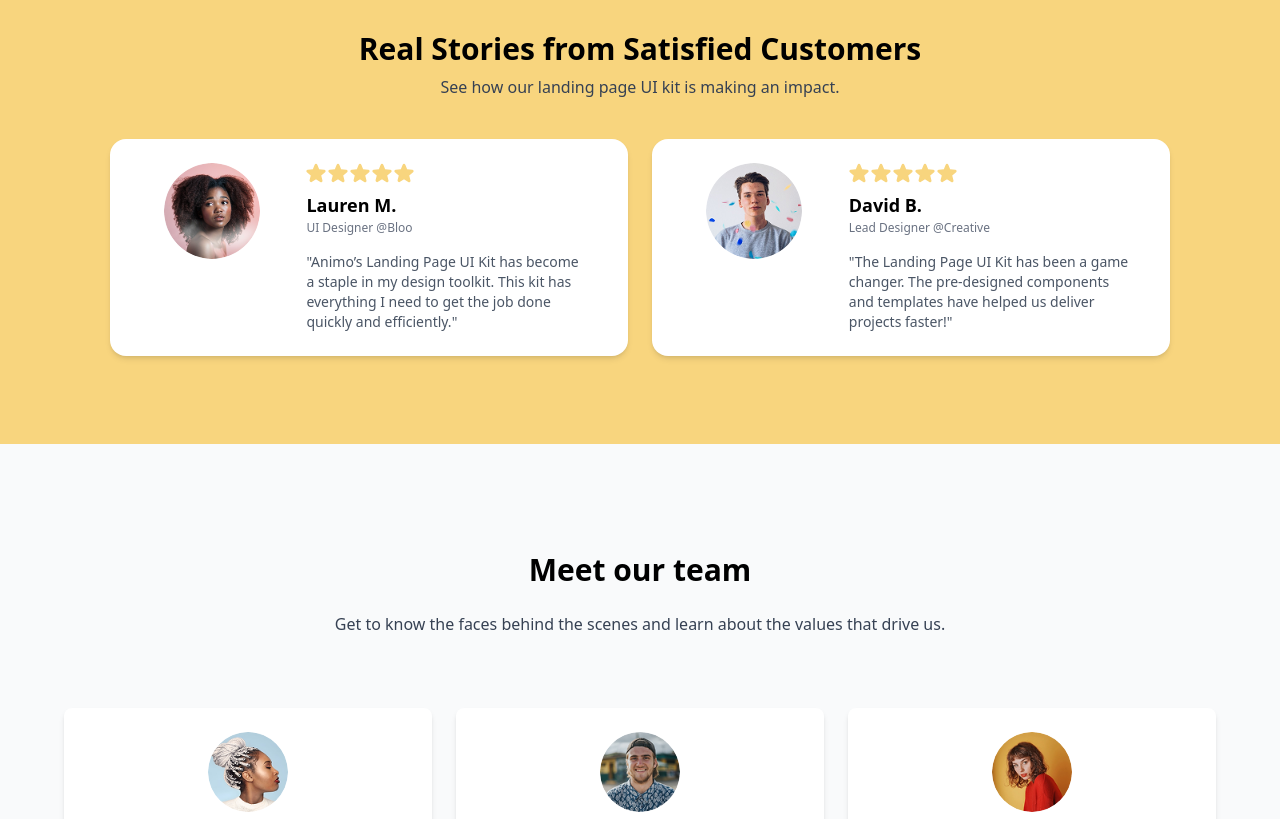
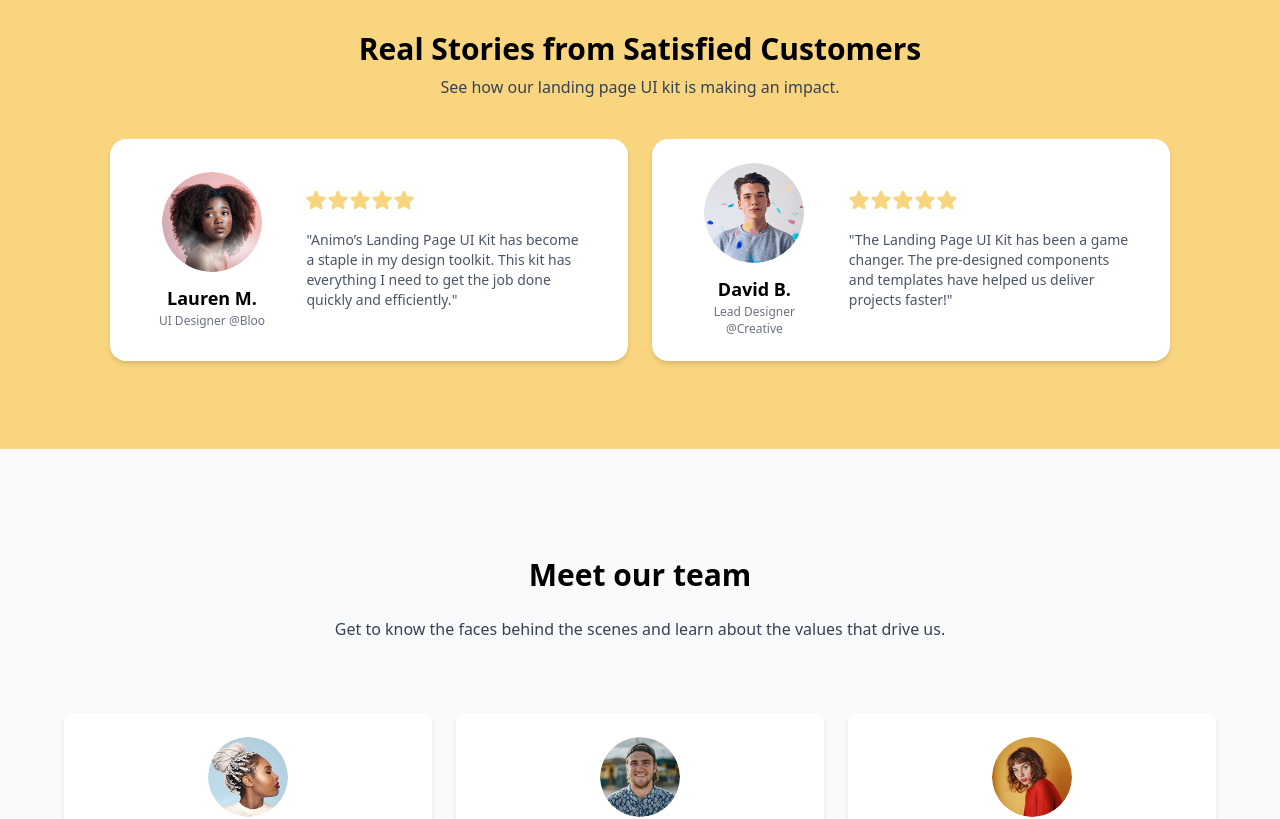
Before and after one commit to glowyboy/TestWebsite, a Nuxt app: page /Dashboard/Dash in a window 1280 px wide. Shown: the part 2260-3079 px from the top of the page. Built offline with nearby package versions, Linux system fonts and the light colour scheme.

Commit message:
Add files via upload

```diff
--- a/pages/Dashboard/Dash.vue
+++ b/pages/Dashboard/Dash.vue
@@ -10,10 +10,14 @@
           </div>
           <div class="hidden md:flex gap-4 items-center text-sm font-medium">
             <a href="#" class="text-[#009379] mr-10 font-semibold">Contact</a>
-            <a href="#" class="flex items-center justify-center gap-2 px-5 py-4 w-[162px] text-[#009379] h-[47px] bg-[#E5F4F2] rounded-2xl font-semibold">
+            <a href="#"
+     class=" transform transition-all duration-300 hover:bg-orange-500 hover:scale-105 flex items-center justify-center gap-2 px-5 py-4 w-[162px] h-[47px] text-[#009379] bg-[#E5F4F2] rounded-2xl font-semibold transition duration-300 hover:brightness-95">
     How it works
   </a>
-            <a href="#" class="flex items-center justify-center gap-2 px-5 py-4 w-[171px] h-[47px] bg-[#009379] text-white rounded-2xl font-semibold">
+
+  <!-- Get Started with hover animation -->
+  <a href="#"
+     class="flex items-center justify-center gap-2 px-5 py-4 w-[171px] h-[47px] bg-[#009379] text-white rounded-2xl font-semibold transform transition-all duration-300 hover:bg-orange-500 hover:scale-105">
     <img src="../../assets/images/RocketLaunch.png" />
     Get Started
   </a>
@@ -43,11 +47,16 @@
     <!-- Buttons -->
 <!-- Buttons -->
 <div class="mt-5 md:mt-6 mx-auto md:ml-5 flex flex-col sm:flex-row md:flex-row gap-3 sm:gap-6 justify-center md:justify-start items-center">
-      <a href="#" class=" font-poppins flex items-center justify-center gap-2 px-12 py-4 w-[221px] h-[55px] bg-[#009379] text-white rounded-2xl font-semibold">
+      <!-- Get Started (larger button with rocket icon) -->
+  <a href="#"
+     class="font-poppins flex items-center justify-center gap-2 px-12 py-4 w-[221px] h-[55px] bg-[#009379] text-white rounded-2xl font-semibold transform transition-all duration-300 hover:bg-orange-500 hover:scale-105">
     <img src="../../assets/images/RocketLaunch.png" />
     Get Started
   </a>
-      <a href="#" class="flex items-center justify-center gap-2 px-12 py-4 w-[202px] h-[55px] text-[#009379] bg-white border border-[#009379] rounded-2xl font-semibold">
+
+  <!-- How it works (white bordered) -->
+  <a href="#"
+     class=" transform transition-all duration-300 hover:bg-orange-500 hover:scale-105 flex items-center justify-center gap-2 px-12 py-4 w-[202px] h-[55px] text-[#009379] bg-white border border-[#009379] rounded-2xl font-semibold transition duration-300 hover:brightness-95">
     How it works
   </a>
     </div>
@@ -92,24 +101,23 @@
           Few good reasons why you should use Anima Landing Page UI Kit to make your own pages.
         </p>
       </div>
-
-      <!-- Feature Cards (left aligned content, even on mobile) -->
-      <div class="flex items-center p-6 bg-white w-full rounded-3xl justify-start">
+<!-- Feature Cards -->
+<div class="flex items-center p-6 bg-white w-full rounded-3xl justify-start transition-all duration-300 hover:bg-[#E5F4F2] hover:scale-105">
   <img src="../../assets/images/ufo1.svg" class="w-12 h-13 mr-4">
   <p class="text-lg text-[#2D2D2D] font-poppins">Fast building</p>
 </div>
 
-      <div class="flex items-center p-6 bg-white w-full rounded-3xl justify-start">
+<div class="flex items-center p-6 bg-white w-full rounded-3xl justify-start transition-all duration-300 hover:bg-[#E5F4F2] hover:scale-105">
   <img src="../../assets/images/ufo2.svg" class="w-12 h-13 mr-4">
   <p class="text-lg text-[#2D2D2D]">Easy to edit</p>
 </div>
 
-      <div class="flex items-center p-6 bg-white w-full rounded-3xl justify-start">
+<div class="flex items-center p-6 bg-white w-full rounded-3xl justify-start transition-all duration-300 hover:bg-[#E5F4F2] hover:scale-105">
   <img src="../../assets/images/ufo3.svg" class="w-12 h-13 mr-4">
   <p class="text-lg text-[#2D2D2D]">Responsiveness</p>
 </div>
 
-      <div class="flex items-center p-6 bg-white w-full rounded-3xl justify-start">
+<div class="flex items-center p-6 bg-white w-full rounded-3xl justify-start transition-all duration-300 hover:bg-[#E5F4F2] hover:scale-105">
   <img src="../../assets/images/ufo4.svg" class="w-12 h-13 mr-4">
   <p class="text-lg text-[#2D2D2D]">No code needed</p>
 </div>
@@ -173,105 +181,74 @@
     </div>
   </div>
 </section>
+
+
 <section class="bg-[#F8D57E] py-22 px-4 mt-30">
   <div class="text-center mb-10 mt-4">
-    <h2 class="font-poppins text-2xl md:text-3xl font-extrabold font-bold">
-      Real Stories from Satisfied Customers
-    </h2>
-    <p class="mt-2 text-gray-700">
-      See how our landing page UI kit is making an impact.
-    </p>
+    <h2 class=" font-poppins text-2xl md:text-3xl font-extrabold font-bold ">Real Stories from Satisfied Customers</h2>
+    <p class="mt-2 text-gray-700">See how our landing page UI kit is making an impact.</p>
   </div>
 
   <div class="flex flex-col md:flex-row md:justify-center md:space-x-6 space-y-6 md:space-y-0 max-w-6xl mx-auto">
 
     <!-- Testimonial 1 -->
-    <div class="bg-white p-6 rounded-2xl shadow-md w-full md:w-[48%] lg:w-[45%] flex flex-col md:flex-row items-center md:items-start text-center md:text-left">
-      <!-- Avatar Mobile -->
-      <div class="block md:hidden mb-4">
-        <img src="../../assets/images/Lauren1.png" alt="Lauren M." class="w-24 h-24 rounded-full mx-auto">
-      </div>
-
-      <!-- Desktop layout -->
-      <div class="flex flex-col md:flex-row w-full items-center md:items-start">
-
-        <!-- Avatar Desktop -->
-        <div class="hidden md:flex md:w-1/3 flex-col items-center text-center px-2">
-          <img src="../../assets/images/Lauren1.png" alt="Lauren M." class="w-24 h-24 rounded-full mb-3">
-        </div>
-
-        <!-- Content -->
-        <div class="md:w-2/3 px-4 flex flex-col items-center md:items-start text-center md:text-left">
-
-          <!-- Stars -->
-          <div class="flex justify-center md:justify-start text-yellow-500 text-lg mb-2 space-x-0.5">
-            <img src="../../assets/images/Star Icon.svg" alt="Star" class="w-5 h-5" />
-            <img src="../../assets/images/Star Icon.svg" alt="Star" class="w-5 h-5" />
-            <img src="../../assets/images/Star Icon.svg" alt="Star" class="w-5 h-5" />
-            <img src="../../assets/images/Star Icon.svg" alt="Star" class="w-5 h-5" />
-            <img src="../../assets/images/Star Icon.svg" alt="Star" class="w-5 h-5" />
-          </div>
-
-          <!-- Name and Role -->
-          <div class="mb-2">
+    <div class="bg-white p-6 rounded-2xl shadow-md w-full md:w-[48%] lg:w-[45%]
+                flex flex-row items-center
+                max-[430px]:flex-col max-[430px]:items-center max-[430px]:text-center max-[430px]:space-y-3">
+      <!-- Avatar + Info -->
+      <div class="flex flex-col items-center text-center md:w-1/3 px-2">
+        <img src="../../assets/images/Lauren1.png" alt="Lauren M." class="w-25 h-25 rounded-full mb-3">
         <p class="font-bold text-lg">Lauren M.</p>
         <p class="text-gray-500 text-sm text-[12px]">UI Designer @Bloo</p>
       </div>
 
-          <!-- Testimonial -->
-          <p class="text-sm text-gray-600 mt-2">
+      <!-- Stars + Testimonial -->
+      <div class="md:w-2/3 px-4 max-[430px]:px-0 max-[430px]:mt-4">
+        <div class="flex justify-center md:justify-start text-yellow-500 text-lg mb-2 space-x-0.5">
+  <img src="../../assets/images/Star Icon.svg" alt="Star" class="w-5 h-5 transition-transform duration-200 hover:scale-125" />
+  <img src="../../assets/images/Star Icon.svg" alt="Star" class="w-5 h-5 transition-transform duration-200 hover:scale-125" />
+  <img src="../../assets/images/Star Icon.svg" alt="Star" class="w-5 h-5 transition-transform duration-200 hover:scale-125" />
+  <img src="../../assets/images/Star Icon.svg" alt="Star" class="w-5 h-5 transition-transform duration-200 hover:scale-125" />
+  <img src="../../assets/images/Star Icon.svg" alt="Star" class="w-5 h-5 transition-transform duration-200 hover:scale-125" />
+</div>
+
+
+        <p class="text-sm text-gray-600 mt-5">
           "Animo’s Landing Page UI Kit has become a staple in my design toolkit. This kit has everything I need to get the job done quickly and efficiently."
         </p>
       </div>
     </div>
-    </div>
 
     <!-- Testimonial 2 -->
-    <div class="bg-white p-6 rounded-2xl shadow-md w-full md:w-[48%] lg:w-[45%] flex flex-col md:flex-row items-center md:items-start text-center md:text-left">
-      <!-- Avatar Mobile -->
-      <div class="block md:hidden mb-4">
-        <img src="../../assets/images/David.png" alt="David B." class="w-24 h-24 rounded-full mx-auto">
-      </div>
-
-      <!-- Desktop layout -->
-      <div class="flex flex-col md:flex-row w-full items-center md:items-start">
-
-        <!-- Avatar Desktop -->
-        <div class="hidden md:flex md:w-1/3 flex-col items-center text-center px-2">
-          <img src="../../assets/images/David.png" alt="David B." class="w-24 h-24 rounded-full mb-3">
-        </div>
-
-        <!-- Content -->
-        <div class="md:w-2/3 px-4 flex flex-col items-center md:items-start text-center md:text-left">
-
-          <!-- Stars -->
-          <div class="flex justify-center md:justify-start text-yellow-500 text-lg mb-2 space-x-0.5">
-            <img src="../../assets/images/Star Icon.svg" alt="Star" class="w-5 h-5" />
-            <img src="../../assets/images/Star Icon.svg" alt="Star" class="w-5 h-5" />
-            <img src="../../assets/images/Star Icon.svg" alt="Star" class="w-5 h-5" />
-            <img src="../../assets/images/Star Icon.svg" alt="Star" class="w-5 h-5" />
-            <img src="../../assets/images/Star Icon.svg" alt="Star" class="w-5 h-5" />
-          </div>
-
-          <!-- Name and Role -->
-          <div class="mb-2">
+    <div class="bg-white p-6 rounded-2xl shadow-md w-full md:w-[48%] lg:w-[45%]
+                flex flex-row items-center
+                max-[430px]:flex-col max-[430px]:items-center max-[430px]:text-center max-[430px]:space-y-3">
+      <!-- Avatar + Info -->
+      <div class="flex flex-col items-center text-center md:w-1/3 px-2">
+        <img src="../../assets/images/David.png" alt="David B." class="w-25 h-25 rounded-full mb-3">
         <p class="font-bold text-lg">David B.</p>
         <p class="text-gray-500 text-sm text-[12px]">Lead Designer @Creative</p>
       </div>
 
-          <!-- Testimonial -->
-          <p class="text-sm text-gray-600 mt-2">
+      <!-- Stars + Testimonial -->
+      <div class="md:w-2/3 px-4 max-[430px]:px-0 max-[430px]:mt-4">
+        <div class="flex justify-center md:justify-start text-yellow-500 text-lg mb-2 space-x-0.5">
+  <img src="../../assets/images/Star Icon.svg" alt="Star" class="w-5 h-5 transition-transform duration-200 hover:scale-125" />
+  <img src="../../assets/images/Star Icon.svg" alt="Star" class="w-5 h-5 transition-transform duration-200 hover:scale-125" />
+  <img src="../../assets/images/Star Icon.svg" alt="Star" class="w-5 h-5 transition-transform duration-200 hover:scale-125" />
+  <img src="../../assets/images/Star Icon.svg" alt="Star" class="w-5 h-5 transition-transform duration-200 hover:scale-125" />
+  <img src="../../assets/images/Star Icon.svg" alt="Star" class="w-5 h-5 transition-transform duration-200 hover:scale-125" />
+</div>
+
+
+        <p class="text-sm text-gray-600 mt-5">
           "The Landing Page UI Kit has been a game changer. The pre-designed components and templates have helped us deliver projects faster!"
         </p>
-        </div>
       </div>
     </div>
 
   </div>
 </section>
-
-
-
 
 
 
@@ -290,9 +267,10 @@
           <p class="text-sm text-gray-500 mb-2">Lead Designer</p>
           <p class="text-sm text-gray-600 mb-4 mt-8">With a passion for color and a love for clean lines, Sarah brings all our wildest design dreams to life.</p>
           <div class="flex flex-wrap justify-center text-sm text-blue-600 mt-7 gap-x-11 gap-y-2 max-[640px]:text-center">
-  <a href="#" class="text-[#009379]">Twitter</a>
-  <a href="#" class="text-[#009379]">Dribbble</a>
-  <a href="#" class="text-[#009379]">LinkedIn</a>
+            <a href="#" class="text-[#009379] hover:text-red-500 transition-colors duration-300">Twitter</a>
+<a href="#" class="text-[#009379] hover:text-red-500 transition-colors duration-300">Dribbble</a>
+<a href="#" class="text-[#009379] hover:text-red-500 transition-colors duration-300">LinkedIn</a>
+
 </div>
 
         </div>
@@ -303,9 +281,10 @@
           <p class="text-sm text-gray-500 mb-2">Product Designer</p>
           <p class="text-sm text-gray-600 mb-4 mt-8">Michael got a sharp eye for detail and the ability to turn any boring interface into a work of art.</p>
           <div class="flex flex-wrap justify-center text-sm text-blue-600 mt-7 gap-x-11 gap-y-2 max-[640px]:text-center">
-  <a href="#" class="text-[#009379]">Twitter</a>
-  <a href="#" class="text-[#009379]">Dribbble</a>
-  <a href="#" class="text-[#009379]">LinkedIn</a>
+            <a href="#" class="text-[#009379] hover:text-red-500 transition-colors duration-300">Twitter</a>
+<a href="#" class="text-[#009379] hover:text-red-500 transition-colors duration-300">Dribbble</a>
+<a href="#" class="text-[#009379] hover:text-red-500 transition-colors duration-300">LinkedIn</a>
+
 </div>
 
         </div>
@@ -316,9 +295,10 @@
           <p class="text-sm text-gray-500 mb-2">UX Designer</p>
           <p class="text-sm text-gray-600 mb-4 mt-4">Lauren is the mastermind behind all the seamless user experiences you love. She’s a wizard at making things intuitive.</p>
           <div class="flex flex-wrap justify-center text-sm text-blue-600 mt-7 gap-x-11 gap-y-2 max-[640px]:text-center">
-  <a href="#" class="text-[#009379]">Twitter</a>
-  <a href="#" class="text-[#009379]">Dribbble</a>
-  <a href="#" class="text-[#009379]">LinkedIn</a>
+            <a href="#" class="text-[#009379] hover:text-red-500 transition-colors duration-300">Twitter</a>
+<a href="#" class="text-[#009379] hover:text-red-500 transition-colors duration-300">Dribbble</a>
+<a href="#" class="text-[#009379] hover:text-red-500 transition-colors duration-300">LinkedIn</a>
+
 </div>
 
         </div>
@@ -326,15 +306,13 @@
     </section>
 
     <div class="text-center px-4 py-12 space-y-16">
-  <section class="bg-gray-50 py-12 px-4 text-center">
-    <h2 class="text-3xl sm:text-4xl font-bold mb-4 font-extrabold">More than 50 Integrations</h2>
-    <p class="text-base text-gray-600 mb-12">We integrate with more than 50 apps you use daily</p>
+      <section class="bg-gray-50 py-16">
+  <div class="max-w-6xl mx-auto text-center px-4">
+    <h2 class="text-3xl font-bold mb-2">More than 50 Integrations</h2>
+    <p class="text-gray-600 mb-10">We integrate with more than 50 apps you use daily</p>
 
-    <!-- Icons Rows -->
-    <div class="space-y-8 max-w-6xl mx-auto">
-
-      <!-- Row 1 - 6 Icons -->
-      <div class="grid grid-cols-6 gap-6 place-items-center">
+    <!-- First row: 6 icons -->
+    <div class="flex justify-center flex-wrap gap-x-12 gap-y-6 mb-6">
       <img src="../../assets/images/Logo11.svg" class="h-19 w-auto" />
       <img src="../../assets/images/1.svg" class="h-27 w-auto" />
       <img src="../../assets/images/2.svg" class="h-27 w-auto" />
@@ -343,28 +321,31 @@
       <img src="../../assets/images/5.svg" class="h-27 w-auto" />
     </div>
 
-      <!-- Row 2 - 5 Icons -->
-      <div class="grid grid-cols-5 gap-6 place-items-center mt-24">
+    <!-- Second row: 5 icons -->
+    <div class="flex justify-center flex-wrap gap-x-12 gap-y-6 mb-6">
       <img src="../../assets/images/7.svg" class="h-27 w-auto" />
       <img src="../../assets/images/8.svg" class="h-27 w-auto" />
       <img src="../../assets/images/9.svg" class="h-27 w-auto" />
       <img src="../../assets/images/10.svg" class="h-27 w-auto" />
-        <img src="../../assets/images/_Client logo mark.svg" class="h-18 w-auto mb-5" />
+      <img src="../../assets/images/_Client logo mark.svg" class="h-18 w-auto" />
     </div>
 
-      <!-- Row 3 - 4 Icons -->
-      <div class="grid grid-cols-4 gap-6 place-items-center mt-24">
+    <!-- Third row: 4 icons -->
+    <div class="flex justify-center flex-wrap gap-x-12 gap-y-6">
       <img src="../../assets/images/12.svg" class="h-27 w-auto" />
       <img src="../../assets/images/13.svg" class="h-27 w-auto" />
       <img src="../../assets/images/14.svg" class="h-27 w-auto" />
       <img src="../../assets/images/15.svg" class="h-27 w-auto" />
     </div>
-    </div>
 
-    <button class="mt-25 bg-[#009379] hover:bg-emerald-700 text-white px-10 py-3 rounded-lg text-base font-semibold">
+    <div class="mt-10">
+      <button class="bg-emerald-600 text-white px-6 py-3 rounded-md transition-all duration-300 hover:bg-orange-500 hover:scale-105">
   View All Integrations
 </button>
+    </div>
+  </div>
 </section>
+
 </div>
 
 
@@ -386,7 +367,8 @@
 
         <!-- Centered Button -->
         <div class="mt-6 flex justify-center">
-          <a href="#" class="flex items-center justify-center gap-2 px-5 py-3 w-[190px] h-[52px] bg-[#009379] text-white rounded-2xl font-semibold">
+       <!-- Get Started Button with Icon -->
+<a href="#" class="flex items-center justify-center gap-2 px-5 py-3 w-[190px] h-[52px] bg-[#009379] text-white rounded-2xl font-semibold transition-all duration-300 hover:bg-orange-500 hover:scale-105">
   <img src="../../assets/images/RocketLaunch.png" class="w-4 h-4" />
   Get Started
 </a>
```
Lines whose indentation alone changed are shown as unchanged.
